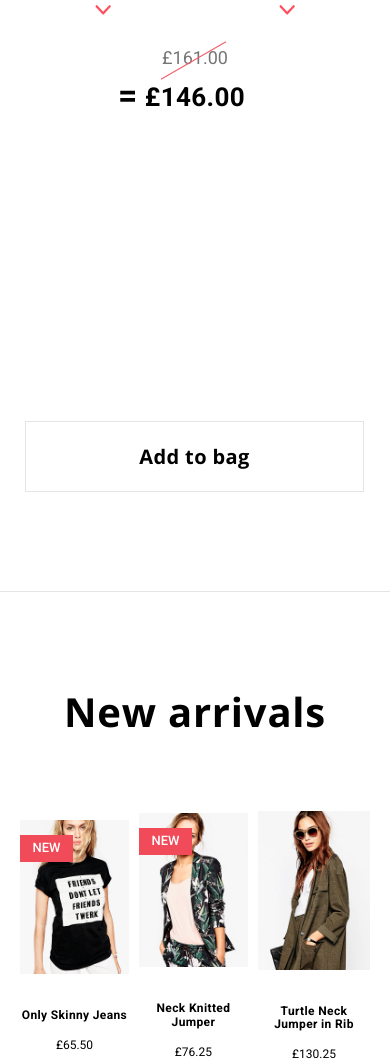
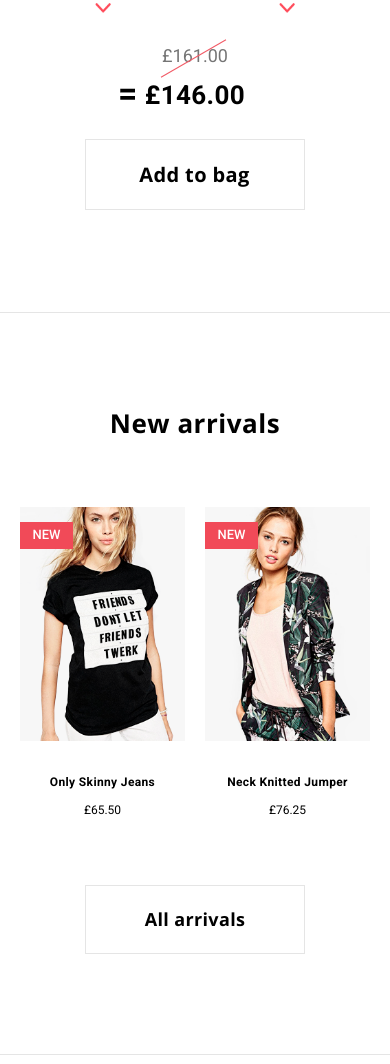
Before and after one commit to artur-h/Hlushko-Artur-Final-Task, a plain HTML site: page start.html in a window 390 px wide. Shown: the part 936-2000 px from the top of the page. Drawn offline with nearby package versions, Linux system fonts and the light colour scheme.

Commit message:
Arrivals mobile version

```diff
--- a/css/main.css
+++ b/css/main.css
@@ -960,7 +960,8 @@ li {
   }
 
   .offer__inner {
-    padding-top: 25px;
+    padding: 25px 0 0 0;
+    margin-bottom: -62px;
   }
 
   .offer__subtitle {
@@ -1016,6 +1017,10 @@ li {
     font-size: 12px;
   }
 
+  .product__name {
+    margin-bottom: 14px;
+  }
+
   .product__thumbnail {
     margin-bottom: 35px;
   }
@@ -1032,6 +1037,46 @@ li {
 
   .old-price::before {
     width: 75px;
+  }
+
+  .offer__show-not-desktop {
+    top: -164px;
+  }
+
+  .button {
+    width: 220px;
+    display: block;
+    margin: 0 auto;
+  }
+
+  .arrivals__inner {
+    padding-top: 75px;
+  }
+
+  .arrivals__title {
+    margin-bottom: 68px;
+    font-size: 26px;
+  }
+
+  .arrivals__product-wrapper > .product:nth-child(3) {
+    display: none;
+  }
+
+  .arrivals__product-wrapper > .product:nth-child(2) {
+    padding: 0 0 0 10px;
+  }
+
+  .product ~ .product--new::after {
+    left: 10px;
+  }
+
+  .arrivals__product-wrapper {
+    justify-content: space-around;
+    margin-bottom: 68px;
+  }
+
+  .arrivals__action .button{
+    font-size: 18px;
   }
 }
 
```
